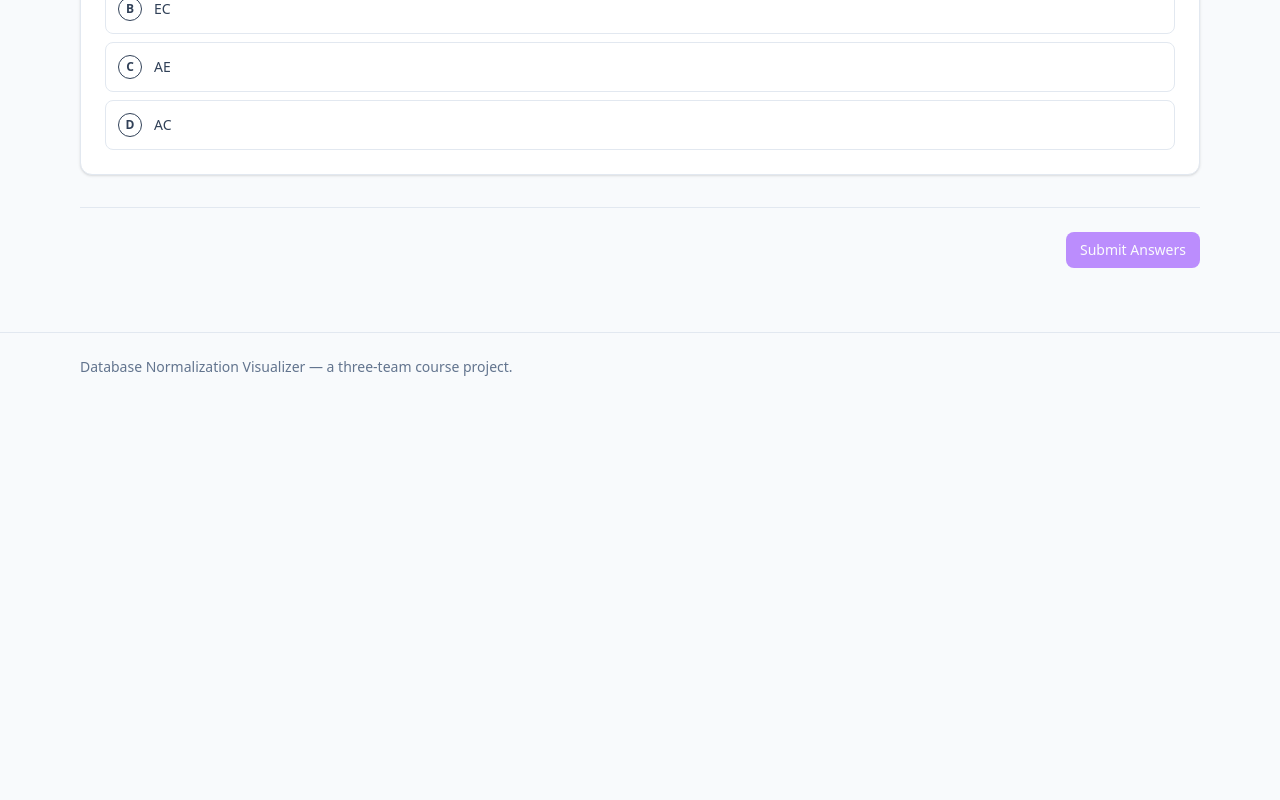
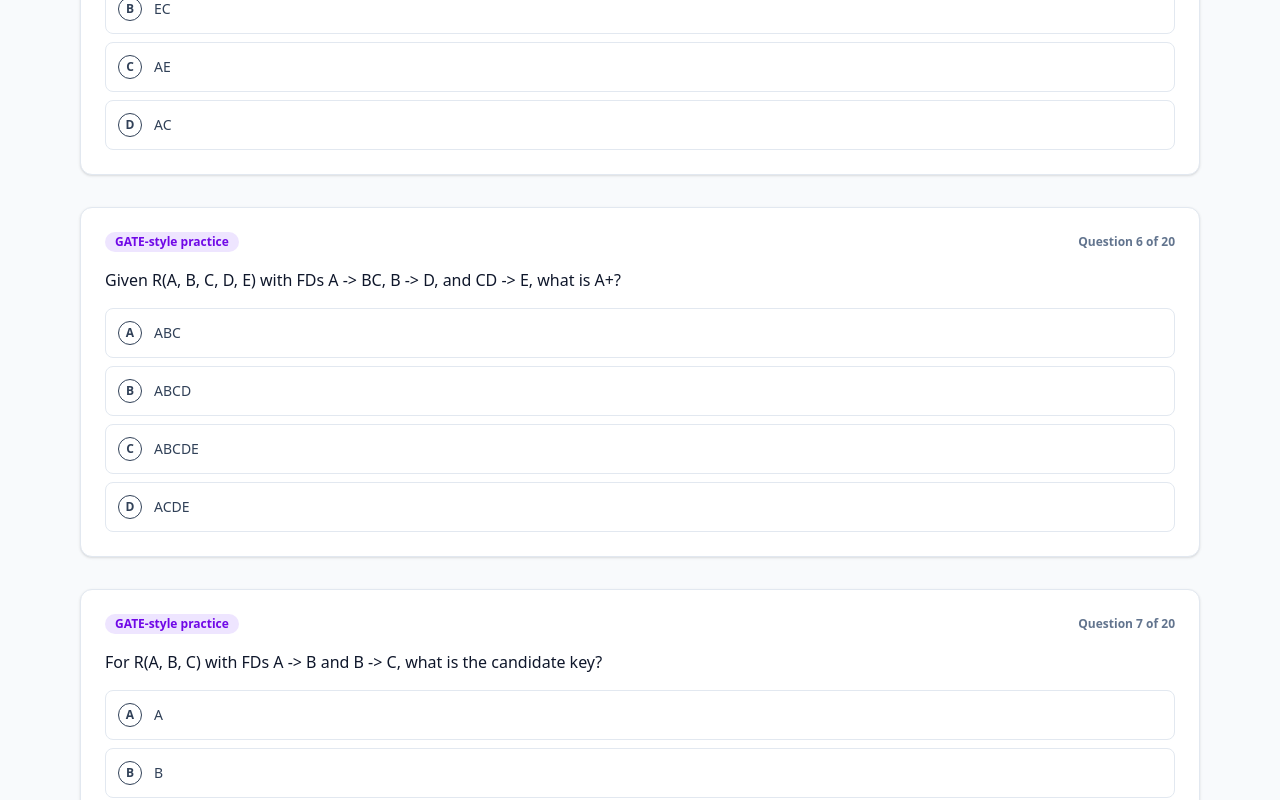
Before and after one commit to kanishka-netizen/dbs-project, a React (Vite) app in the folder frontend/: page /quiz in a window 1280 px wide. Shown: the part 2000-2800 px from the top of the page. Before the commit the page ends 2401 px from the top, so only its background shows below. Built offline with nearby package versions, Linux system fonts and the light colour scheme; no server answers.

Commit message:
feat(quiz): expand DBMS question bank to 20 questions

```diff
--- a/frontend/src/features/quiz/questions.ts
+++ b/frontend/src/features/quiz/questions.ts
@@ -1,6 +1,7 @@
 export interface QuizQuestion {
   id: string;
   year: string;
+  topic?: string;
   text: string;
   options: string[];
   correctAnswerIndex: number;
@@ -72,5 +73,170 @@ export const GATE_QUESTIONS: QuizQuestion[] = [
     ],
     correctAnswerIndex: 1,
     explanation: "Closure of EC: EC+ = E,C,A,D,F,B. Since EC+ contains all attributes of R, EC is a superkey (and it's minimal, so it's a candidate key)."
+  },
+  {
+    id: "q6",
+    year: "GATE-style practice",
+    topic: "Functional Dependencies",
+    text: "Given R(A, B, C, D, E) with FDs A -> BC, B -> D, and CD -> E, what is A+?",
+    options: ["ABC", "ABCD", "ABCDE", "ACDE"],
+    correctAnswerIndex: 2,
+    explanation: "Starting with A, derive B and C. B gives D, and C and D together give E. Therefore A+ = ABCDE."
+  },
+  {
+    id: "q7",
+    year: "GATE-style practice",
+    topic: "Candidate Keys",
+    text: "For R(A, B, C) with FDs A -> B and B -> C, what is the candidate key?",
+    options: ["A", "B", "C", "BC"],
+    correctAnswerIndex: 0,
+    explanation: "A+ = ABC, so A determines every attribute and is minimal. Hence A is the candidate key."
+  },
+  {
+    id: "q8",
+    year: "GATE-style practice",
+    topic: "Candidate Keys",
+    text: "For R(A, B, C) with FDs AB -> C and C -> B, which is a candidate key?",
+    options: ["B", "C", "AB", "AC"],
+    correctAnswerIndex: 2,
+    explanation: "AB+ = ABC. Neither A nor B alone determines all attributes, so AB is a candidate key. AC is also a candidate key."
+  },
+  {
+    id: "q9",
+    year: "GATE-style practice",
+    topic: "Functional Dependencies",
+    text: "Which FD is redundant if A -> B, B -> C, and A -> C are given?",
+    options: ["A -> B", "B -> C", "A -> C", "None"],
+    correctAnswerIndex: 2,
+    explanation: "A -> B and B -> C imply A -> C by transitivity, making A -> C redundant."
+  },
+  {
+    id: "q10",
+    year: "GATE-style practice",
+    topic: "Normalization",
+    text: "A relation violates 2NF when a non-prime attribute depends on:",
+    options: [
+      "The entire candidate key only",
+      "A proper subset of a candidate key",
+      "A superkey",
+      "Every attribute"
+    ],
+    correctAnswerIndex: 1,
+    explanation: "Second Normal Form eliminates partial dependencies of non-prime attributes on candidate keys."
+  },
+  {
+    id: "q11",
+    year: "GATE-style practice",
+    topic: "Normalization",
+    text: "For every non-trivial FD X -> A, which condition is sufficient for a relation to satisfy 3NF?",
+    options: [
+      "X must always be a candidate key",
+      "A must always be non-prime",
+      "X is a superkey or A is a prime attribute",
+      "X and A must both be prime attributes"
+    ],
+    correctAnswerIndex: 2,
+    explanation: "For each non-trivial FD X -> A, 3NF requires X to be a superkey or A to be a prime attribute."
+  },
+  {
+    id: "q12",
+    year: "GATE-style practice",
+    topic: "Normalization",
+    text: "A binary decomposition of R into R1 and R2 is lossless if which condition holds?",
+    options: [
+      "R1 and R2 have no common attributes",
+      "The common attributes functionally determine all attributes of R1 or all attributes of R2",
+      "Both relations have the same candidate key",
+      "Both relations contain every attribute of R"
+    ],
+    correctAnswerIndex: 1,
+    explanation: "For a binary decomposition, it is lossless when the common attributes functionally determine one of the two component relations."
+  },
+  {
+    id: "q13",
+    year: "GATE-style practice",
+    topic: "Relational Algebra",
+    text: "Which relational algebra operation selects rows satisfying a condition?",
+    options: ["Projection (π)", "Selection (σ)", "Union (∪)", "Rename (ρ)"],
+    correctAnswerIndex: 1,
+    explanation: "Selection, denoted by σ, filters tuples according to a predicate."
+  },
+  {
+    id: "q14",
+    year: "GATE-style practice",
+    topic: "Relational Algebra",
+    text: "Which operation combines tuples from two relations based on a matching condition?",
+    options: ["Difference", "Projection", "Join", "Rename"],
+    correctAnswerIndex: 2,
+    explanation: "Join combines related tuples from two relations using a specified or implicit matching condition."
+  },
+  {
+    id: "q15",
+    year: "GATE-style practice",
+    topic: "SQL",
+    text: "What does COUNT(*) return in a SQL query?",
+    options: [
+      "The number of non-NULL values in the first column",
+      "The total number of rows in the group",
+      "The number of distinct rows only",
+      "The sum of numeric columns"
+    ],
+    correctAnswerIndex: 1,
+    explanation: "COUNT(*) counts rows, including rows containing NULL values in individual columns."
+  },
+  {
+    id: "q16",
+    year: "GATE-style practice",
+    topic: "SQL",
+    text: "Which SQL clause filters groups after aggregate calculations?",
+    options: ["WHERE", "ORDER BY", "HAVING", "DISTINCT"],
+    correctAnswerIndex: 2,
+    explanation: "HAVING filters groups, often using aggregate expressions. WHERE filters rows before grouping."
+  },
+  {
+    id: "q17",
+    year: "GATE-style practice",
+    topic: "Transactions",
+    text: "Which ACID property ensures that a transaction is completed entirely or has no effect?",
+    options: ["Consistency", "Isolation", "Durability", "Atomicity"],
+    correctAnswerIndex: 3,
+    explanation: "Atomicity makes a transaction all-or-nothing."
+  },
+  {
+    id: "q18",
+    year: "GATE-style practice",
+    topic: "Transactions",
+    text: "A schedule is conflict-serializable if its precedence graph is:",
+    options: ["Complete", "Cyclic", "Acyclic", "Disconnected"],
+    correctAnswerIndex: 2,
+    explanation: "A schedule is conflict-serializable exactly when its precedence graph contains no directed cycle."
+  },
+  {
+    id: "q19",
+    year: "GATE-style practice",
+    topic: "Indexing",
+    text: "What is a primary purpose of an index in a database?",
+    options: [
+      "To eliminate all duplicate rows",
+      "To speed up data retrieval",
+      "To guarantee serializability",
+      "To enforce 4NF"
+    ],
+    correctAnswerIndex: 1,
+    explanation: "Indexes can speed up searches and retrieval, at the cost of additional storage and maintenance during updates."
+  },
+  {
+    id: "q20",
+    year: "GATE-style practice",
+    topic: "Indexing",
+    text: "In a typical B+ tree index, where are the data entries or record pointers stored?",
+    options: [
+      "Only in the root",
+      "Only in internal nodes",
+      "In leaf nodes",
+      "In a separate stack"
+    ],
+    correctAnswerIndex: 2,
+    explanation: "B+ tree leaf nodes hold the data entries or record pointers and are typically linked for efficient range scans."
   }
 ];
```
